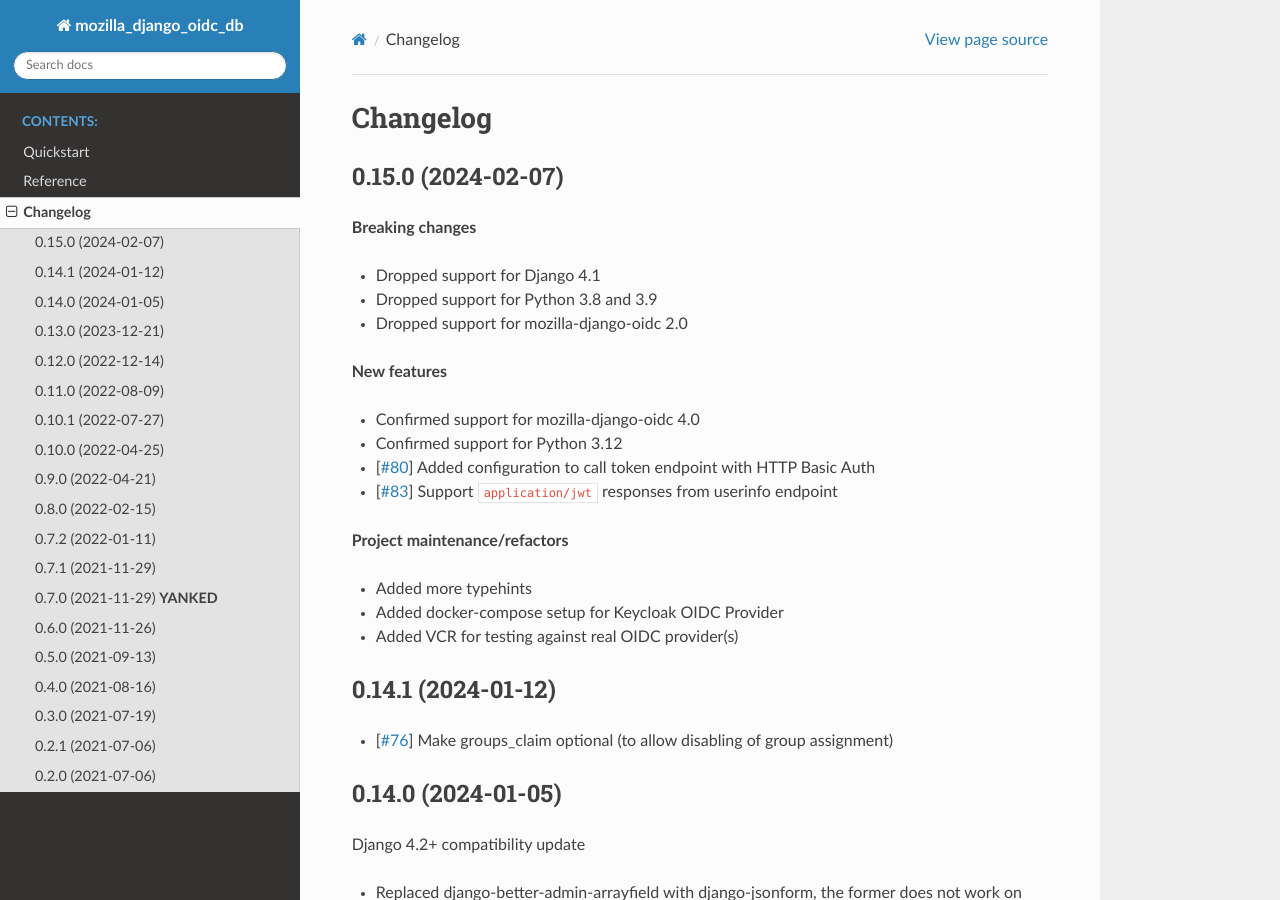
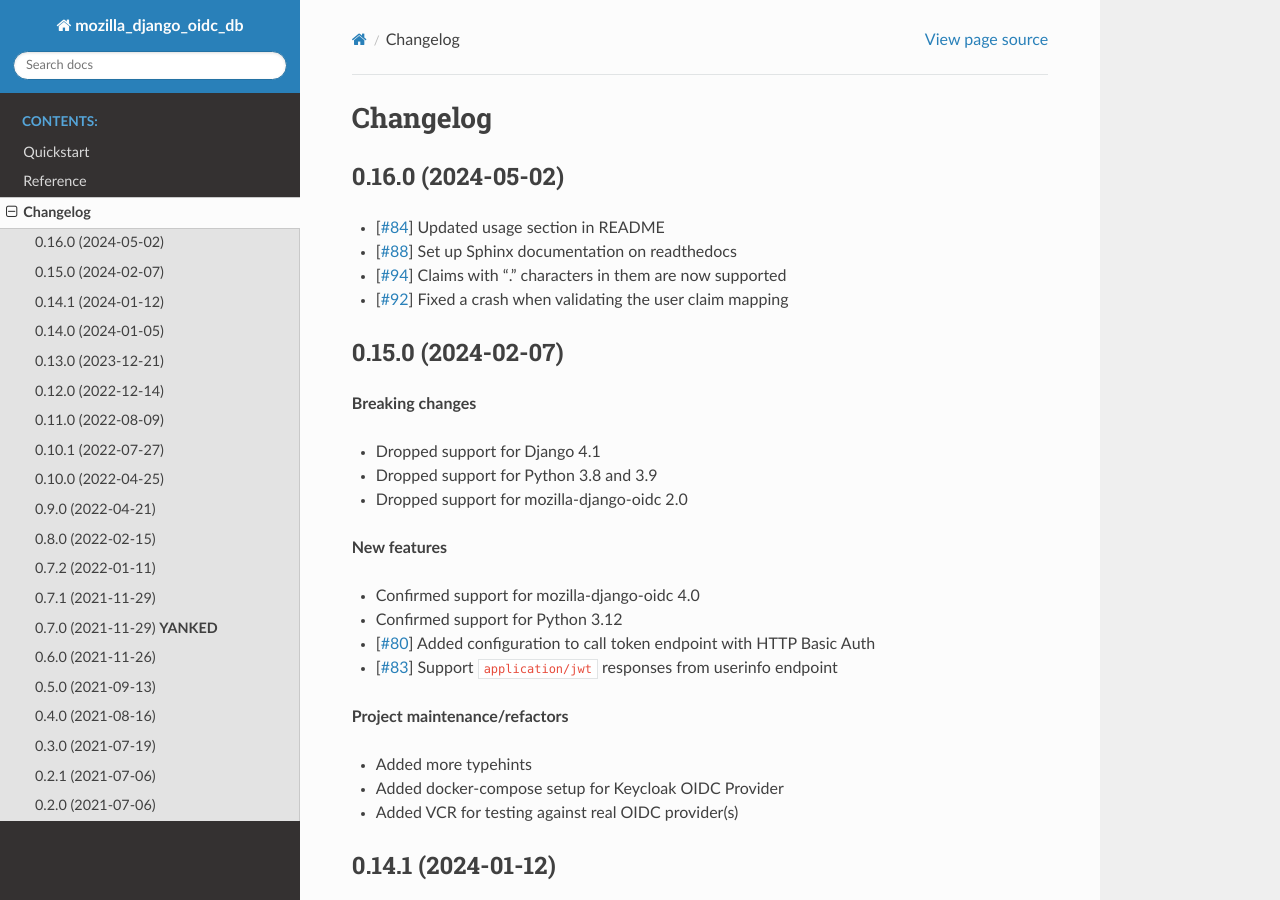
Before and after one commit to maykinmedia/mozilla-django-oidc-db, a Sphinx documentation site: the page built from docs/changelog.rst, in a window 1280 px wide and 900 px high. Built offline with Sphinx 7.4.7 and the Read the Docs theme 2.0.0, drawn with Linux system fonts in a browser that asks for light colours.

Commit message:
:bookmark: Bump version to 0.16.0 and update changelog

```diff
--- a/CHANGELOG.rst
+++ b/CHANGELOG.rst
@@ -1,6 +1,19 @@
 =========
 Changelog
 =========
+
+0.16.0 (2024-05-02)
+===================
+
+* [`#84`_] Updated usage section in README
+* [`#88`_] Set up Sphinx documentation on readthedocs
+* [`#94`_] Claims with "." characters in them are now supported
+* [`#92`_] Fixed a crash when validating the user claim mapping
+
+.. _#84: https://github.com/maykinmedia/mozilla-django-oidc-db/issues/84
+.. _#88: https://github.com/maykinmedia/mozilla-django-oidc-db/issues/88
+.. _#94: https://github.com/maykinmedia/mozilla-django-oidc-db/issues/94
+.. _#92: https://github.com/maykinmedia/mozilla-django-oidc-db/issues/92
 
 0.15.0 (2024-02-07)
 ===================
--- a/README.rst
+++ b/README.rst
@@ -7,7 +7,7 @@
 mozilla-django-oidc-db
 ======================
 
-:Version: 0.15.0
+:Version: 0.16.0
 :Source: https://github.com/maykinmedia/mozilla-django-oidc-db
 :Keywords: OIDC, django, database, authentication
 
--- a/docs/conf.py
+++ b/docs/conf.py
@@ -26,7 +26,7 @@
 author = "Maykin Media"
 
 # The full version, including alpha/beta/rc tags
-release = "0.15.0"
+release = "0.16.0"
 
 
 # -- General configuration ---------------------------------------------------
--- a/setup.cfg
+++ b/setup.cfg
@@ -2,7 +2,7 @@
 # see http://setuptools.readthedocs.io/en/latest/setuptools.html#configuring-setup-using-setup-cfg-files
 [metadata]
 name = mozilla-django-oidc-db
-version = 0.15.0
+version = 0.16.0
 description = A database-backed configuration for mozilla-django-oidc
 long_description = file: README.rst
 url = https://github.com/maykinmedia/mozilla-django-oidc-db
```
Also changed, not shown: .bumpversion.cfg.
